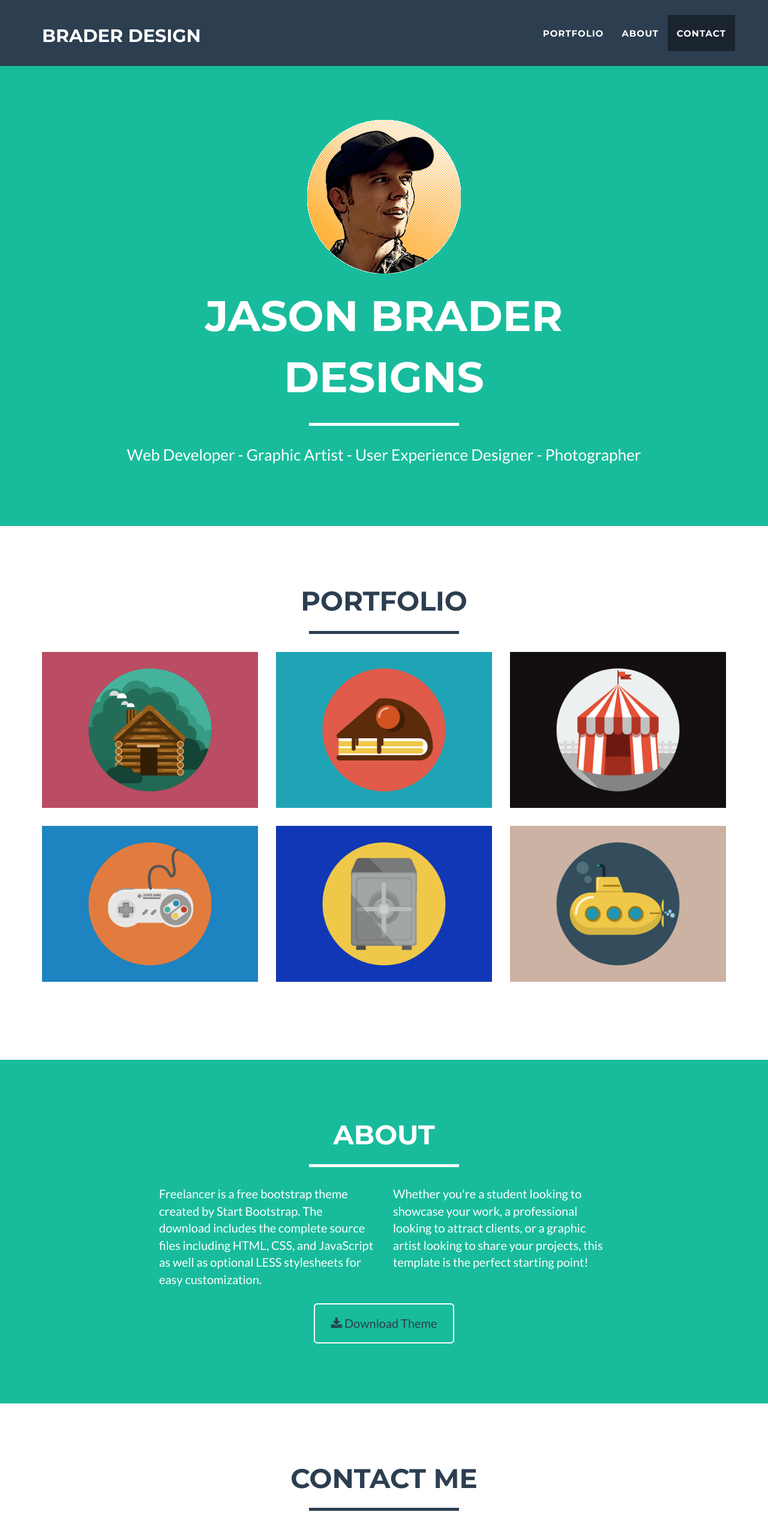
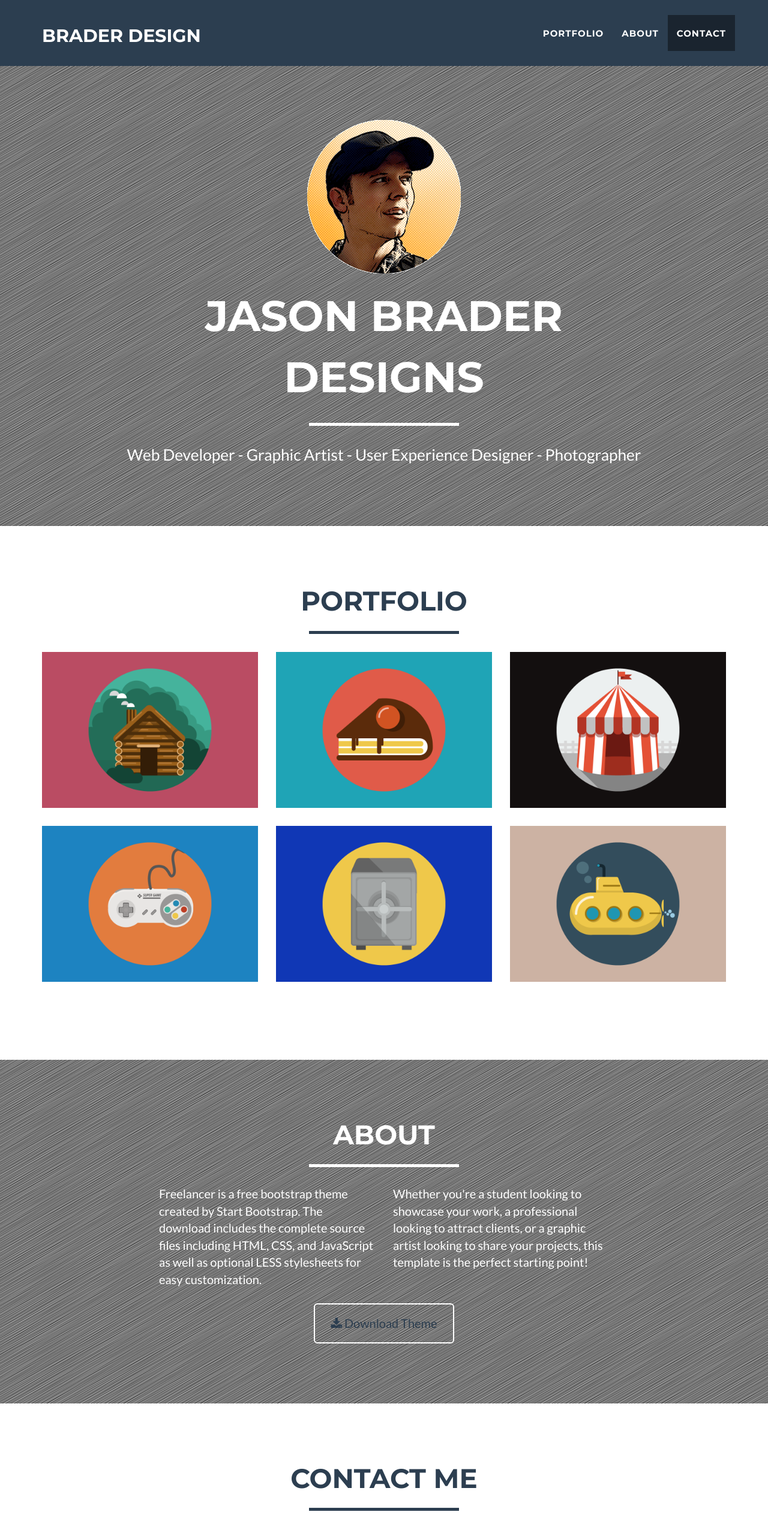
Before and after one commit to Jasonb11/JasonB11, a website: page index.html in a window 1280 px wide. Shown: the top 2546 px of the page at 60% size. Drawn offline with nearby package versions, Linux system fonts and the light colour scheme.

Commit message:
update css for bg

```diff
--- a/css/freelancer.css
+++ b/css/freelancer.css
@@ -51,7 +51,8 @@ hr.star-primary:after {
   padding: 0 0.25em;
 }
 hr.star-light {
-  border-color: white;
+	border-color: white;
+	background-color: hsla(359,100%,50%,1.00);
 }
 hr.star-light:after {
   background-color: #18bc9c;
@@ -68,9 +69,10 @@ hr.star-primary:after {
   margin: 0 auto;
 }
 header {
-  text-align: center;
-  background: #18bc9c;
-  color: white;
+	text-align: center;
+	background-color: hsla(0,0%,0%,0.00);
+	color: hsla(0,0%,100%,1.00);
+	background-image: url(../img/CMS_30_128.jpg);
 }
 header .container {
   padding-top: 100px;
@@ -149,8 +151,9 @@ section h2 {
   font-size: 3em;
 }
 section.success {
-  background: #18bc9c;
-  color: white;
+	background-color: hsla(0,0%,0%,0.00);
+	color: white;
+	background-image: url(/img/CMS_30_128.jpg);
 }
 section.success a,
 section.success a:hover,
```
